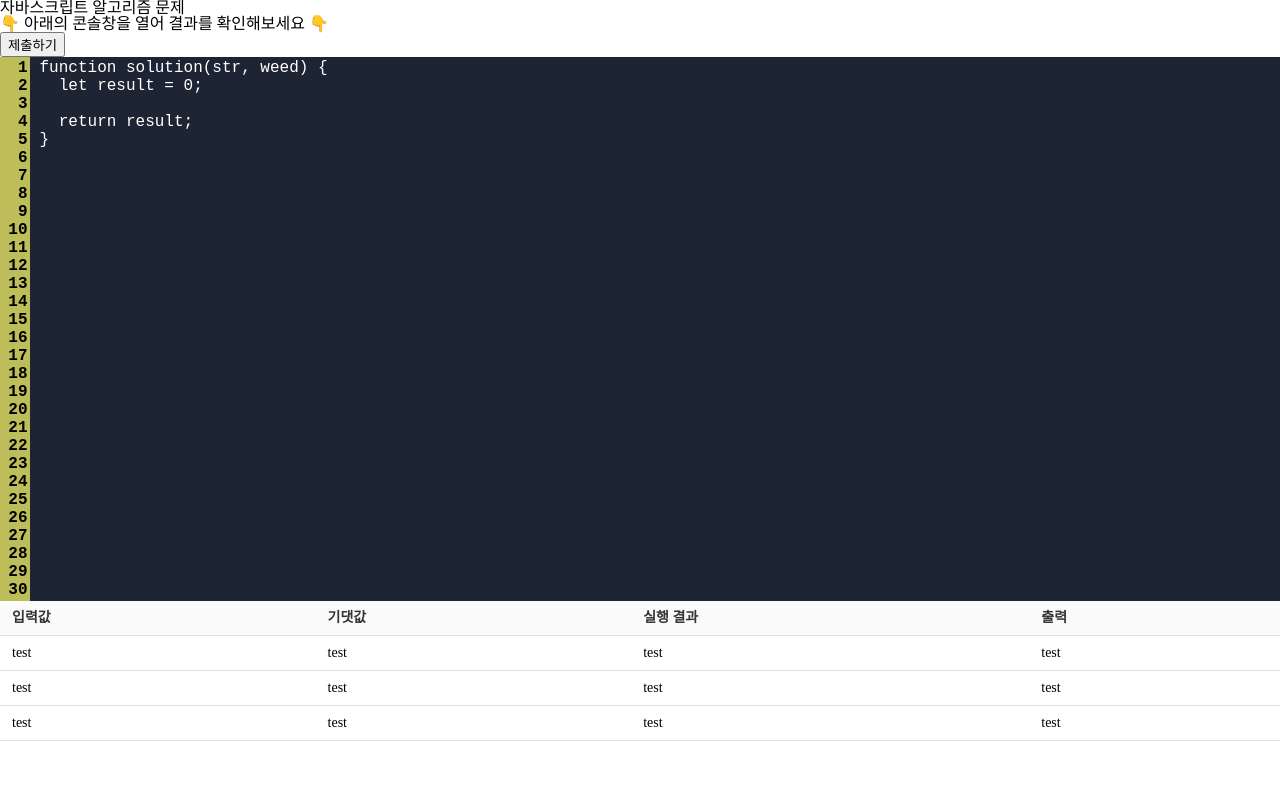
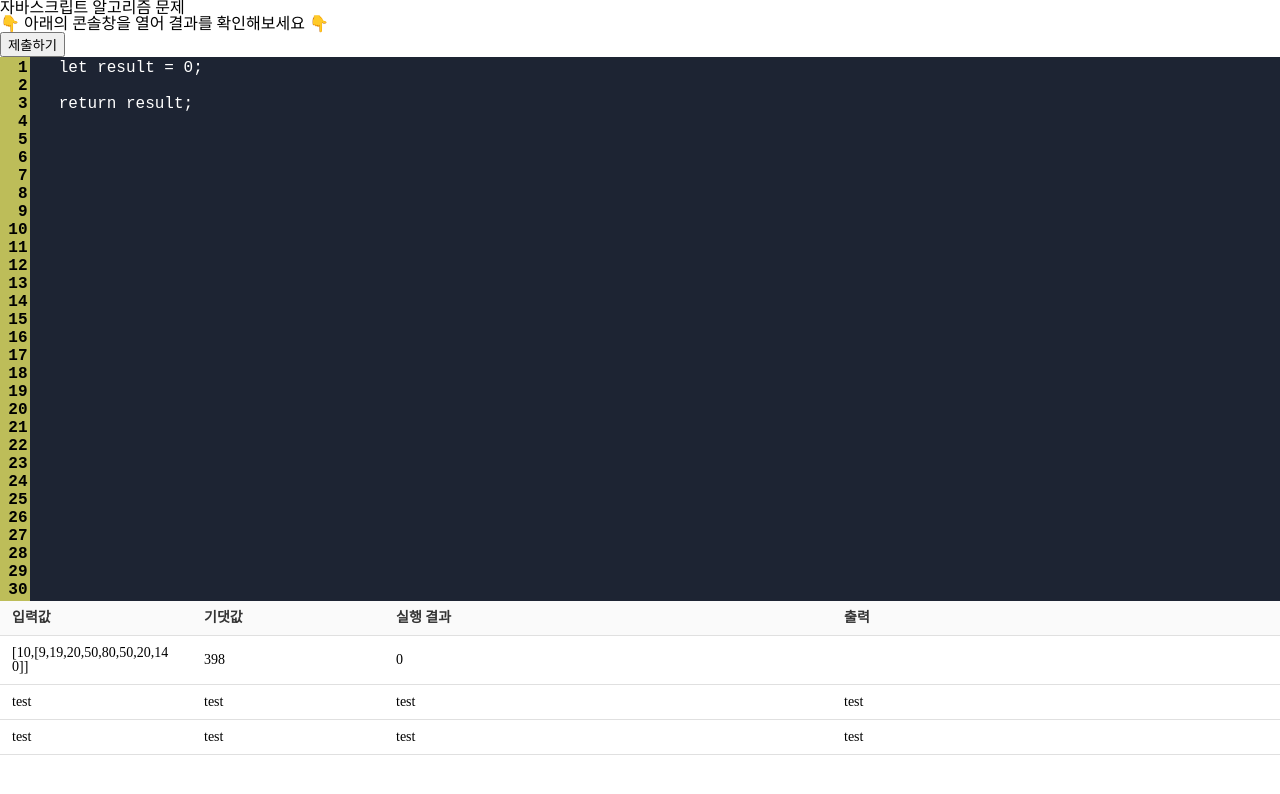
Before and after one commit to yoon5450/algorithm, a plain HTML site: page index.html in a window 1280 px wide. Both pictures are taken after a click on the button "제출하기". Drawn offline with nearby package versions, Linux system fonts and the light colour scheme.

Commit message:
editor code excution added

```diff
--- a/index.html
+++ b/index.html
@@ -10,6 +10,7 @@
     />
     <link rel="stylesheet" href="./style.css" />
   </head>
+  <body>
     <h1>자바스크립트 알고리즘 문제</h1>
     <p>👇 아래의 콘솔창을 열어 결과를 확인해보세요 👇</p>
     <input type="button" id="submitBtn" value="제출하기" />
@@ -17,11 +18,10 @@
       <textarea id="line-number" readonly rows="30">
       </textarea>
       <textarea id="input-code" rows="30">
-function solution(str, weed) {
   let result = 0;
 
   return result;
-}</textarea
+</textarea
       >
     </div>
     <!-- 나의 루틴 -->
@@ -35,7 +35,7 @@ function solution(str, weed) {
           <th>출력</th>
         </tr>
       </thead>
-      <tbody>
+      <tbody id="result-table-body">
         <tr>
           <td>test</td>
           <td>test</td>
--- a/src/index.js
+++ b/src/index.js
@@ -5,9 +5,17 @@ const sols = [solution1, solution2];
 let pageIndex = 0;
 
 // dom tag 선언
-const code = document.getElementById("input-code");
+const codeEditor = document.getElementById("input-code");
 const lines = document.getElementById("line-number");
 const submitBtn = document.getElementById("submitBtn");
+const resultTableBody = document.getElementById("result-table-body");
+
+
+
+
+// 문제 데이터
+const input = [[10, [9, 19, 20, 50, 80, 50, 20, 140]]];
+const expectiveValue = [398];
 
 //DOM Load되었을 때 실행
 document.addEventListener("DOMContentLoaded", () => {
@@ -20,14 +28,13 @@ document.addEventListener("DOMContentLoaded", () => {
 
 //제출, 실행
 submitBtn.addEventListener("click", (e) => {
-  const editor = document.getElementById("input-code");
-  const userCode = `${editor.value}`;
-  const solution = new Function("a", "b", userCode);
+  const wrappedCode = `(str, weed) => { ${codeEditor.value} }`;
+  const solution = new Function("return " + wrappedCode)();
   solve(solution);
 });
 
 //textarea keydown 설정
-code.addEventListener("keydown", function (e) {
+codeEditor.addEventListener("keydown", function (e) {
   const start = this.selectionStart;
   const end = this.selectionEnd;
   const value = this.value;
@@ -64,12 +71,39 @@ code.addEventListener("scroll", () => {
 
 // 함수 실행
 function solve(callback) {
-  const str = 10;
-  const weed = 2;
-  console.log(callback(str, weed));
+  // 데이터를 가로채기 위해 console.log 원본 저장 후 override;
+  // 데이터 구조까지 가져오지는 못함.
+  let output = "";
+  let originLog = console.log;
+
+  console.log = (...args) => {
+    output += args.map(String).join(" ") + "\n";
+  };
+
+  for (let i = 0; i < input.length; i++) {
+    let outputTd = resultTableBody.children[i];
+    output = "";
+    let result = 0;
+
+    try {
+      result = callback(...input[i]);
+    } catch (err) {
+      output += "[에러] : \n" + err;
+    }
+
+    outputTd.children[0].textContent = JSON.stringify(input[i]);
+    outputTd.children[1].textContent = expectiveValue[i];
+    outputTd.children[2].textContent = result;
+    outputTd.children[3].textContent = output;
+  }
+
+  //원본으로 되돌리기
+  console.log = originLog;
 }
 
 function sol(index) {
+  let output = "";
+
   try {
     console.log(sols[index]());
   } catch (err) {
--- a/style.css
+++ b/style.css
@@ -50,6 +50,7 @@
 .result-table td {
   padding: 10px 12px;
   text-align: left;
+  white-space: pre-wrap;
   border-bottom: 1px solid #e0e0e0;
 }
 .result-table th {
@@ -58,20 +59,25 @@
   font-size: 14px;
   color: #333;
 }
+
 .result-table td {
   font-size: 14px;
   vertical-align: middle;
+  word-break:break-all;
 }
 
 .result-table td:nth-child(1) {
   text-align: left;
+  width: 15%;
 }
 
 .result-table td:nth-child(2) {
   text-align: left;
+  width: 15%;
 }
 
 .result-table td:nth-child(3),
 .result-table td:nth-child(4) {
   text-align: left;
+  width: 35%;
 }
```
